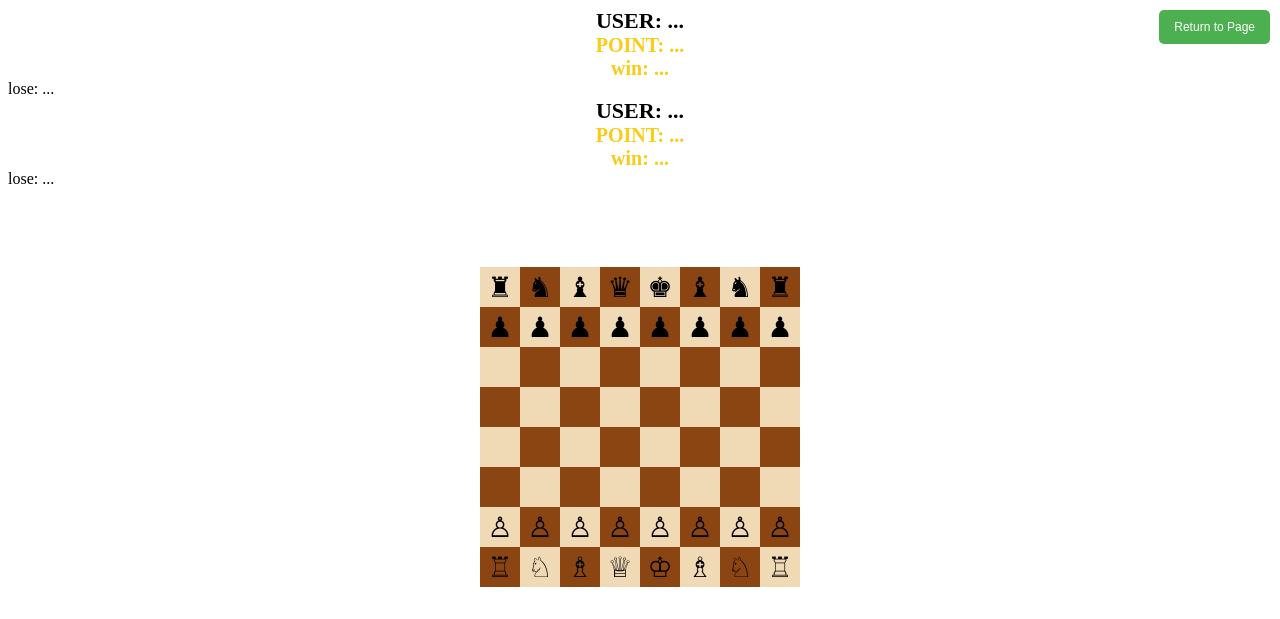
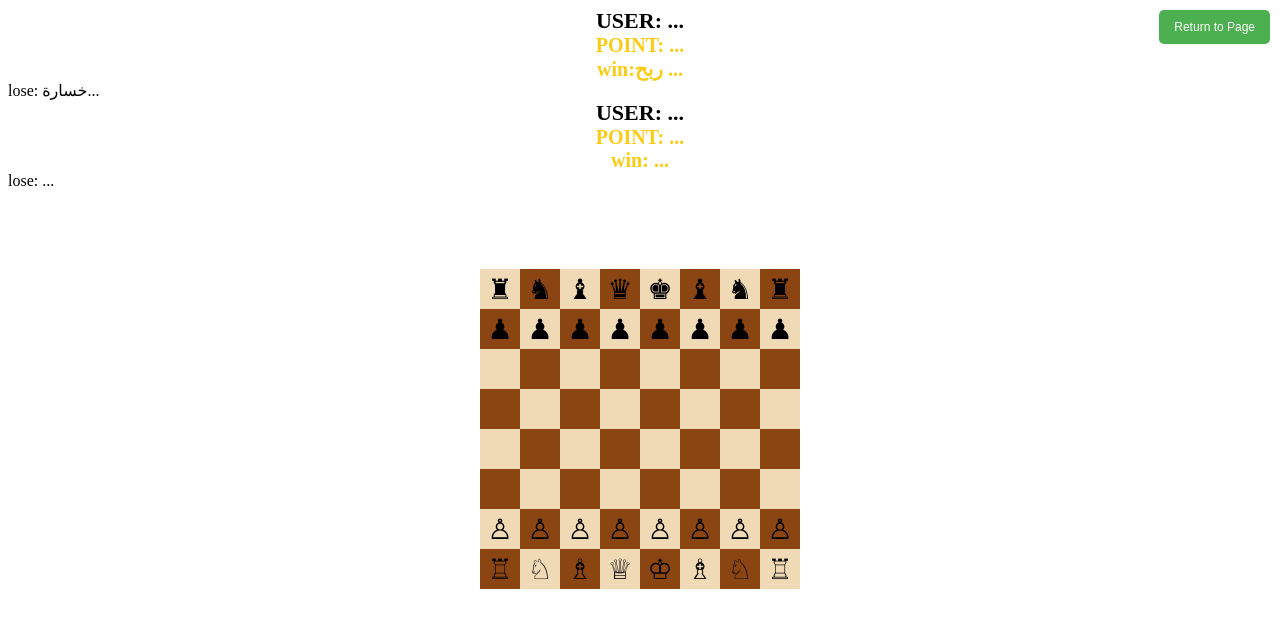
Before and after one commit to Tamer1917/tamapp, a plain HTML site: page chess.html in a window 1280 px wide. Drawn offline with Linux system fonts and the light colour scheme; a script that the page names is missing.

Commit message:
Update chess.html

```diff
--- a/chess.html
+++ b/chess.html
@@ -19,8 +19,8 @@
 
             <div class="username" id="username">USER: ...</div>
             <div class="points" id="points">POINT: ...</div>
-            <div class="win" id="win">win: ...</div>
-             <div class="los" id="lose">lose: ...</div>
+            <div class="win" id="win">win:ربح ...</div>
+             <div class="los" id="lose">lose: خسارة...</div>
 
 
         </div>
```
